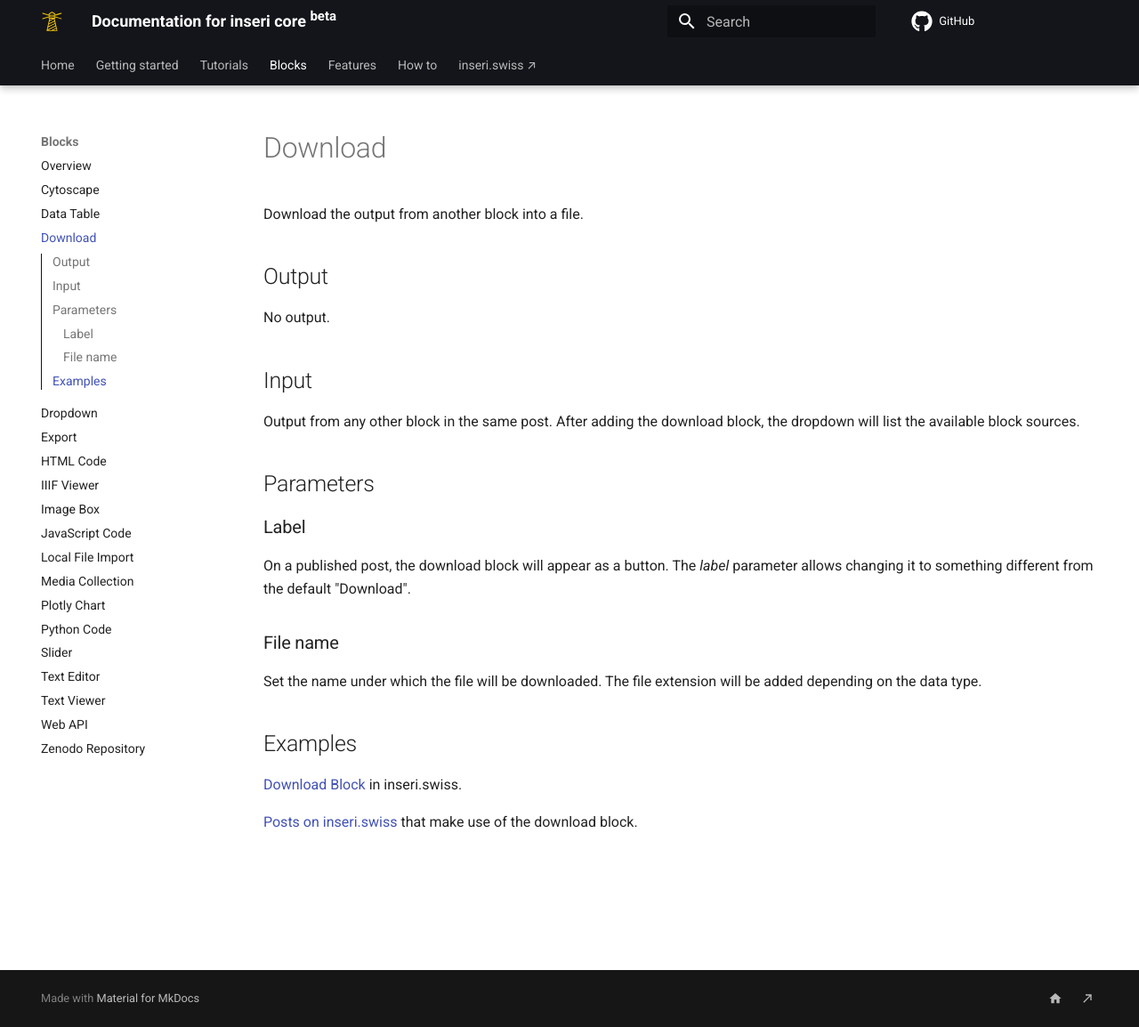
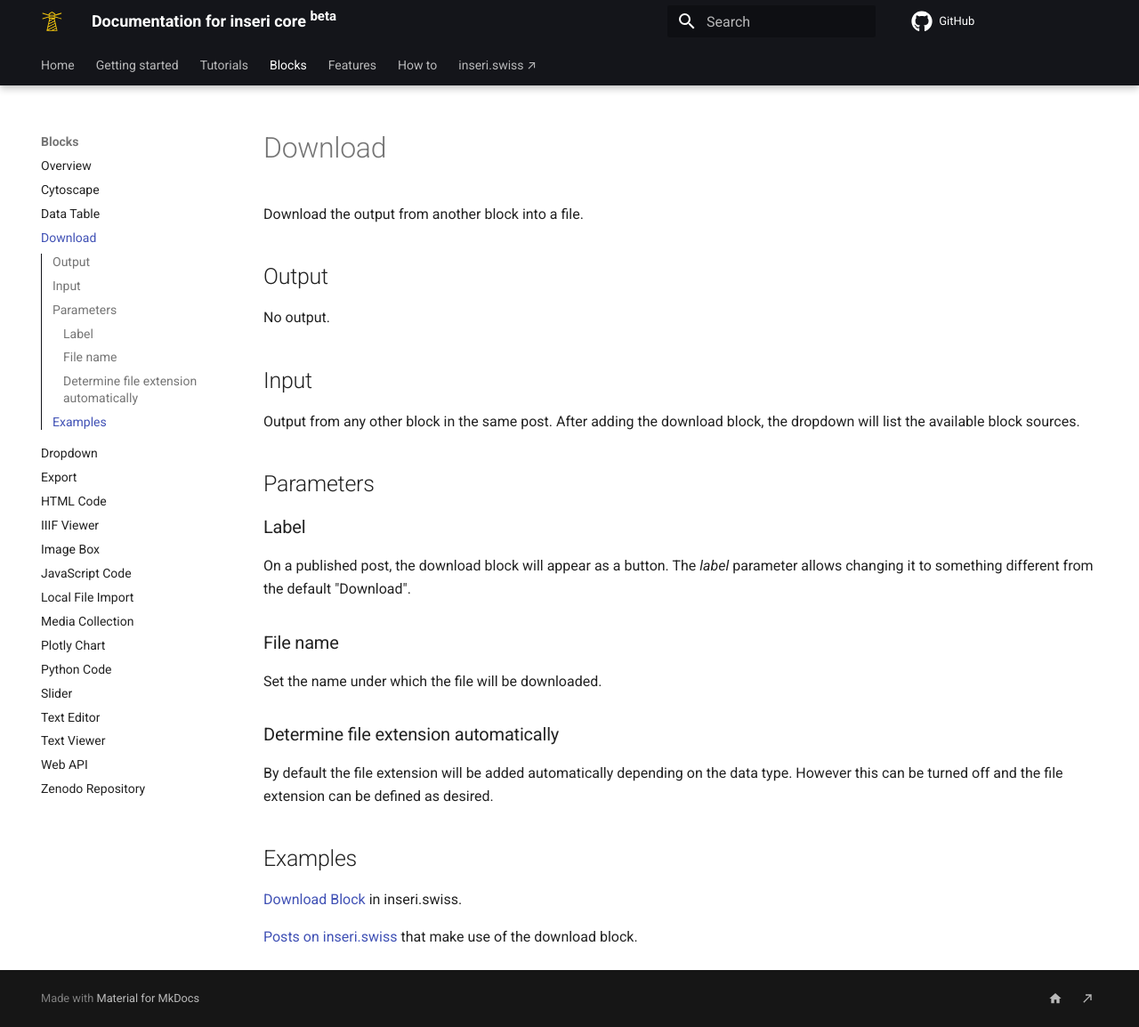
Before and after one commit to inseri-swiss/inseri-core-wp, an MkDocs documentation site: the page built from docs/blocks/download.md, in a window 1280 px wide and 1154 px high. Shown: the whole window at 89% size. Built offline with MkDocs 1.6.1 and Material for MkDocs 9.7.7, drawn with Linux system fonts in a browser that asks for light colours; comment, search, counter and statistics services are not loaded.

Commit message:
docs: update Download block - file extension

```diff
--- a/docs/blocks/download.md
+++ b/docs/blocks/download.md
@@ -21,7 +21,10 @@ The _label_ parameter allows changing it to something different from the default
 ### File name
 
 Set the name under which the file will be downloaded.
-The file extension will be added depending on the data type.
+
+### Determine file extension automatically
+
+By default the file extension will be added automatically depending on the data type. However this can be turned off and the file extension can be defined as desired.
 
 ## Examples
 
```
